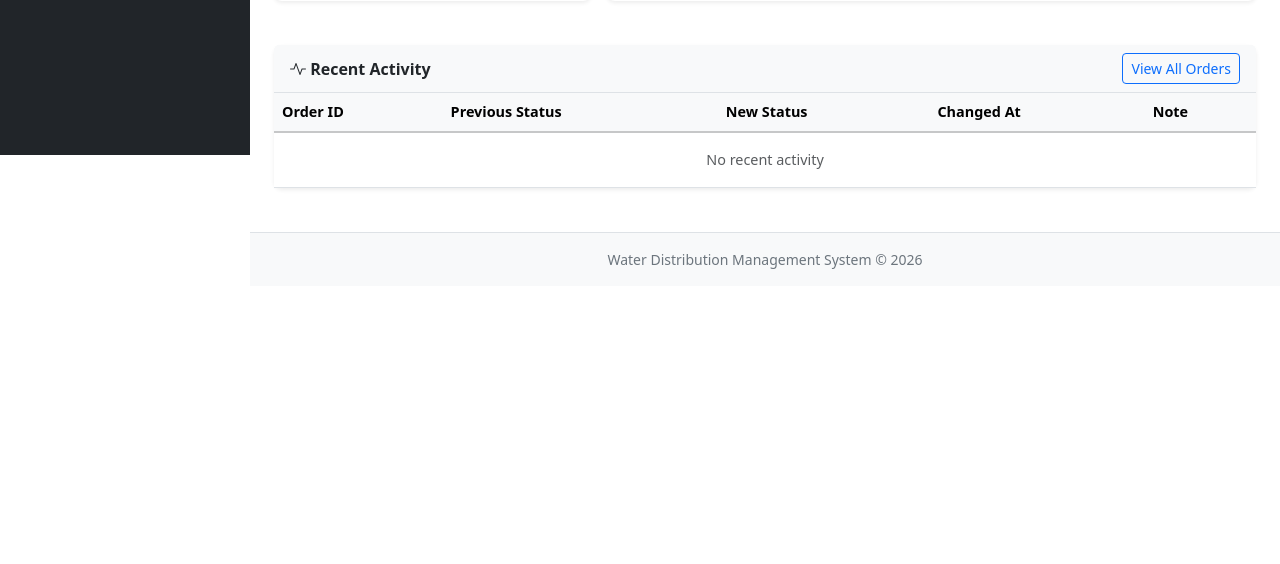
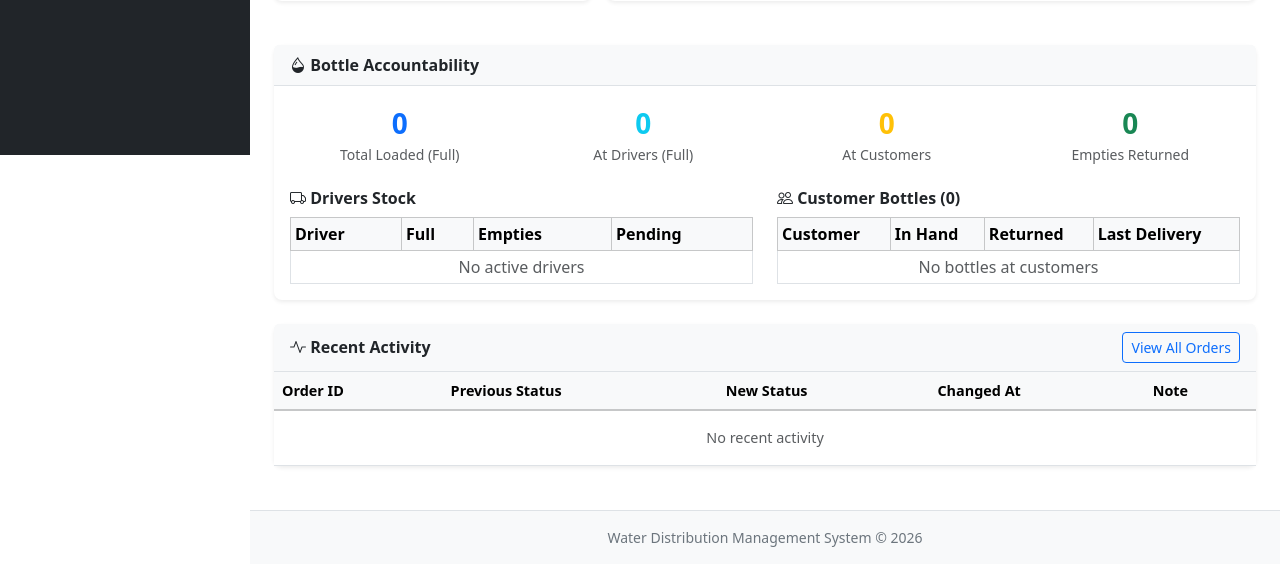
Before and after one commit to nephila016/personal_project, a Flask app: page /dashboard/ in a window 1280 px wide. Shown: the part 645-1209 px from the top of the page. Before the commit the page ends 914 px from the top, so only its background shows below. Run offline with Flask 3, Linux system fonts and the light colour scheme; the visitor is signed in with stand-in values (Sample User, id 1); data that the repository does not hold is empty; parts of the project's set-up code (start-up, migrations or seed data) failed here and were passed over; some libraries are stand-ins or nearby versions.

Commit message:
Add bottle accountability as core feature
Supplier can now track every bottle in the system:
- Where each bottle is: at drivers (full), at customers, or returned (empty)
- Per-customer: bottles in hand, total delivered, total returned, last delivery date
- Per-driver: full stock, empties collected, pending orders
- Global: total in circulation, total at customers, total returned

Changes:
- bottle_service: add last_delivery_date to customer stats, add
  get_all_customers_bottle_summary() and get_all_drivers_stock_summary(),
  add total_in_field to global stats
- Order notifications: show "customer has X bottles in hand" so driver
  knows how many empties to expect
- Admin claim view: show customer bottles in hand
- Customer profile (bot): show last delivery date
- Web dashboard: new Bottle Accountability section with driver stock
  table and customer bottles table
- Customer detail page: show full bottle breakdown with last delivery date

Co-Authored-By: Claude Opus 4.6 (1M context) <noreply@anthropic.com>

```diff
--- a/app/services/bottle_service.py
+++ b/app/services/bottle_service.py
@@ -3,6 +3,7 @@ import logging
 from sqlalchemy import func
 from sqlalchemy.orm import Session
 
+from app.models.admin import Admin
 from app.models.bottle_receipt import BottleReceipt
 from app.models.bottle_return import BottleReturn
 
@@ -99,12 +100,22 @@ def get_customer_bottles(session: Session, customer_id: int) -> dict:
         )
         .scalar()
     )
+    last_order = (
+        session.query(Order.created_at)
+        .filter(
+            Order.customer_id == customer_id,
+            Order.status == OrderStatus.DELIVERED.value,
+        )
+        .order_by(Order.created_at.desc())
+        .first()
+    )
     return {
         "total_ordered": total_ordered,
         "total_delivered": total_delivered,
         "total_returned": total_returned,
         "bottles_in_hand": total_delivered - total_returned,
         "pending_bottles": total_pending,
+        "last_delivery_date": last_order[0] if last_order else None,
     }
 
 
@@ -183,4 +194,56 @@ def get_global_bottle_stats(session: Session) -> dict:
         "total_returned": total_returned,
         "customer_in_hand": total_delivered - total_returned,
         "pending_delivery": total_pending,
+        # Supplier accountability: all bottles the business owns
+        "total_in_field": (total_received - total_delivered) + (total_delivered - total_returned),
+        # = total_received - total_returned (bottles not yet back as empties)
     }
+
+
+def get_all_customers_bottle_summary(session: Session) -> list[dict]:
+    """Get bottle accountability for all customers who have bottles in hand."""
+    from app.models.customer import Customer
+
+    customers = (
+        session.query(Customer)
+        .filter(Customer.is_active == True)
+        .order_by(Customer.full_name)
+        .all()
+    )
+    result = []
+    for c in customers:
+        stats = get_customer_bottles(session, c.id)
+        if stats["bottles_in_hand"] > 0 or stats["pending_bottles"] > 0:
+            result.append({
+                "id": c.id,
+                "full_name": c.full_name,
+                "phone": c.phone,
+                "bottles_in_hand": stats["bottles_in_hand"],
+                "total_delivered": stats["total_delivered"],
+                "total_returned": stats["total_returned"],
+                "pending_bottles": stats["pending_bottles"],
+                "last_delivery_date": stats["last_delivery_date"],
+            })
+    return result
+
+
+def get_all_drivers_stock_summary(session: Session) -> list[dict]:
+    """Get stock summary for all active drivers."""
+    drivers = (
+        session.query(Admin)
+        .filter(Admin.is_active == True)
+        .order_by(Admin.full_name)
+        .all()
+    )
+    result = []
+    for d in drivers:
+        inv = get_admin_inventory(session, d.id)
+        result.append({
+            "id": d.id,
+            "full_name": d.full_name,
+            "current_stock": inv["current_stock"],
+            "empties_collected": inv["empties_collected"],
+            "total_delivered": inv["total_delivered"],
+            "pending_orders": inv["pending_orders"],
+        })
+    return result
--- a/bot/handlers/order.py
+++ b/bot/handlers/order.py
@@ -182,7 +182,9 @@ async def confirm_order(update: Update, context: ContextTypes.DEFAULT_TYPE) -> i
 
             # Re-fetch with relationships for notification dict
             from app.models.order import Order
+            from app.services import bottle_service
             order = session.get(Order, order_id)
+            cust_bottles = bottle_service.get_customer_bottles(session, customer_id)
             order_data = {
                 "id": order.id,
                 "customer_name": order.customer.full_name,
@@ -191,6 +193,7 @@ async def confirm_order(update: Update, context: ContextTypes.DEFAULT_TYPE) -> i
                 "delivery_address": order.delivery_address,
                 "delivery_notes": order.delivery_notes,
                 "version": order.version,
+                "bottles_in_hand": cust_bottles["bottles_in_hand"],
             }
 
         await query.edit_message_text(
--- a/web/dashboard/routes.py
+++ b/web/dashboard/routes.py
@@ -29,6 +29,8 @@ def index():
     orders_by_status = stats_service.get_orders_by_status(db.session)
     orders_by_day = stats_service.get_orders_by_day(db.session, days=30)
     recent_activity = stats_service.get_recent_activity(db.session, limit=10)
+    drivers_summary = bottle_service.get_all_drivers_stock_summary(db.session)
+    customers_with_bottles = bottle_service.get_all_customers_bottle_summary(db.session)
 
     return render_template(
         "dashboard.html",
@@ -36,6 +38,8 @@ def index():
         orders_by_status=orders_by_status,
         orders_by_day=orders_by_day,
         recent_activity=recent_activity,
+        drivers_summary=drivers_summary,
+        customers_with_bottles=customers_with_bottles,
     )
 
 
--- a/web/templates/dashboard.html
+++ b/web/templates/dashboard.html
@@ -122,6 +122,74 @@
                 <div class="chart-container">
                     <canvas id="dailyChart"></canvas>
                 </div>
+            </div>
+        </div>
+    </div>
+</div>
+
+<!-- Bottle Accountability -->
+<div class="card info-card mb-4">
+    <div class="card-header">
+        <i class="bi bi-droplet-half"></i> Bottle Accountability
+    </div>
+    <div class="card-body">
+        <div class="row text-center mb-3">
+            <div class="col-sm-3 mb-2">
+                <div class="fs-3 fw-bold text-primary">{{ stats.bottles.total_received }}</div>
+                <div class="text-muted small">Total Loaded (Full)</div>
+            </div>
+            <div class="col-sm-3 mb-2">
+                <div class="fs-3 fw-bold text-info">{{ stats.bottles.admin_stock }}</div>
+                <div class="text-muted small">At Drivers (Full)</div>
+            </div>
+            <div class="col-sm-3 mb-2">
+                <div class="fs-3 fw-bold text-warning">{{ stats.bottles.customer_in_hand }}</div>
+                <div class="text-muted small">At Customers</div>
+            </div>
+            <div class="col-sm-3 mb-2">
+                <div class="fs-3 fw-bold text-success">{{ stats.bottles.total_returned }}</div>
+                <div class="text-muted small">Empties Returned</div>
+            </div>
+        </div>
+        <div class="row">
+            <div class="col-md-6">
+                <h6 class="fw-bold mb-2"><i class="bi bi-truck"></i> Drivers Stock</h6>
+                <table class="table table-sm table-bordered mb-0">
+                    <thead class="table-light"><tr><th>Driver</th><th>Full</th><th>Empties</th><th>Pending</th></tr></thead>
+                    <tbody>
+                    {% for d in drivers_summary %}
+                        <tr>
+                            <td>{{ d.full_name }}</td>
+                            <td><strong>{{ d.current_stock }}</strong></td>
+                            <td>{{ d.empties_collected }}</td>
+                            <td>{{ d.pending_orders }} orders</td>
+                        </tr>
+                    {% else %}
+                        <tr><td colspan="4" class="text-muted text-center">No active drivers</td></tr>
+                    {% endfor %}
+                    </tbody>
+                </table>
+            </div>
+            <div class="col-md-6">
+                <h6 class="fw-bold mb-2"><i class="bi bi-people"></i> Customer Bottles ({{ customers_with_bottles | length }})</h6>
+                <table class="table table-sm table-bordered mb-0">
+                    <thead class="table-light"><tr><th>Customer</th><th>In Hand</th><th>Returned</th><th>Last Delivery</th></tr></thead>
+                    <tbody>
+                    {% for c in customers_with_bottles[:15] %}
+                        <tr>
+                            <td><a href="{{ url_for('dashboard.customer_detail', customer_id=c.id) }}">{{ c.full_name }}</a></td>
+                            <td><strong>{{ c.bottles_in_hand }}</strong></td>
+                            <td>{{ c.total_returned }}</td>
+                            <td>{{ c.last_delivery_date.strftime('%d.%m.%Y') if c.last_delivery_date else '—' }}</td>
+                        </tr>
+                    {% else %}
+                        <tr><td colspan="4" class="text-muted text-center">No bottles at customers</td></tr>
+                    {% endfor %}
+                    {% if customers_with_bottles | length > 15 %}
+                        <tr><td colspan="4" class="text-muted text-center">... and {{ customers_with_bottles | length - 15 }} more</td></tr>
+                    {% endif %}
+                    </tbody>
+                </table>
             </div>
         </div>
     </div>
```
Also changed, not shown: bot/handlers/admin_pending.py (+5 -2 lines), bot/utils/i18n.py (+28 -14 lines), bot/utils/notifications.py (+11 -7 lines), web/templates/customer_detail.html (+24 -9 lines).
